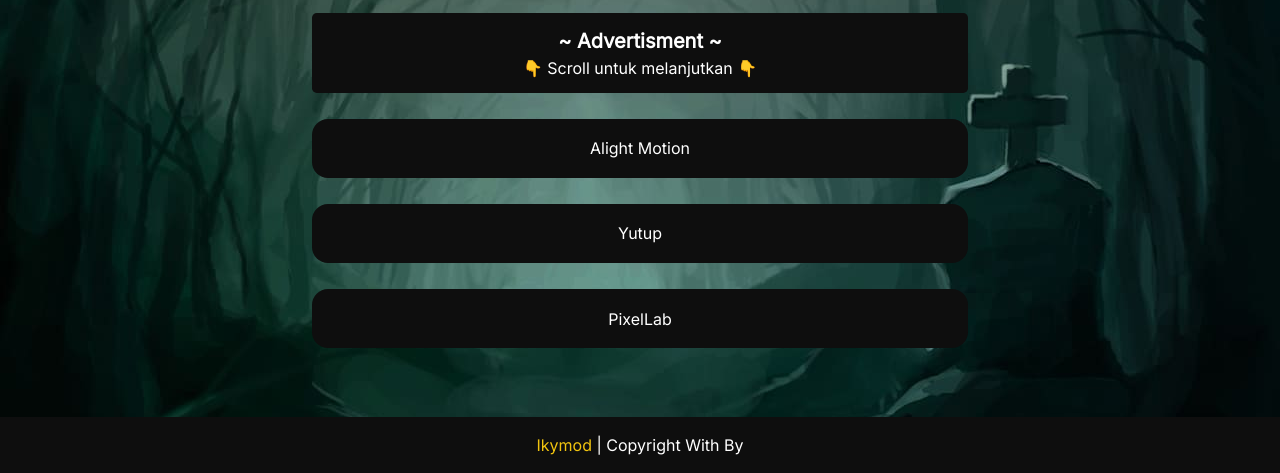
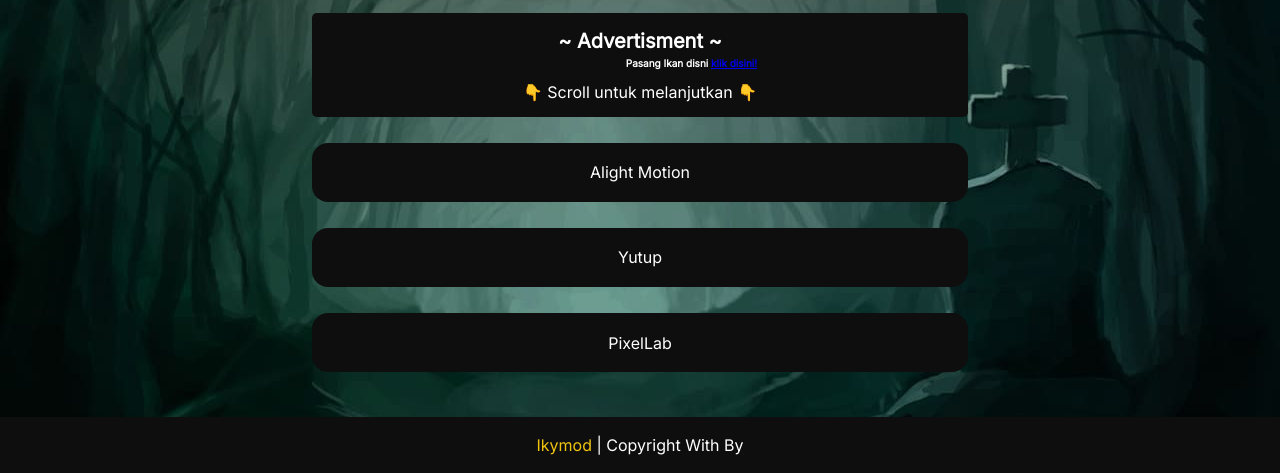
Before and after one commit to ikymods/web, a plain HTML site: page index.html in a window 1280 px wide. Shown: the part 327-800 px from the top of the page. Drawn offline with Linux system fonts and the light colour scheme.

Commit message:
Update index.html

```diff
--- a/index.html
+++ b/index.html
@@ -68,6 +68,11 @@
 	};
 	document.write('<scr' + 'ipt type="text/javascript" src="//www.topcreativeformat.com/cb49a509c267b2297cc74cf69c60b6a1/invoke.js"></scr' + 'ipt>');
 </script></div>
+        <div style="font-size: 10px; font-weight: bold; float: right;">
+  Pasang Ikan disni
+         <a href="https://t.me/ikymods">klik disini!</a>
+          </div>
+           <br/>
          <div class="scroll-text">
           <p>👇 Scroll untuk melanjutkan 👇</p>
          </div>
```
